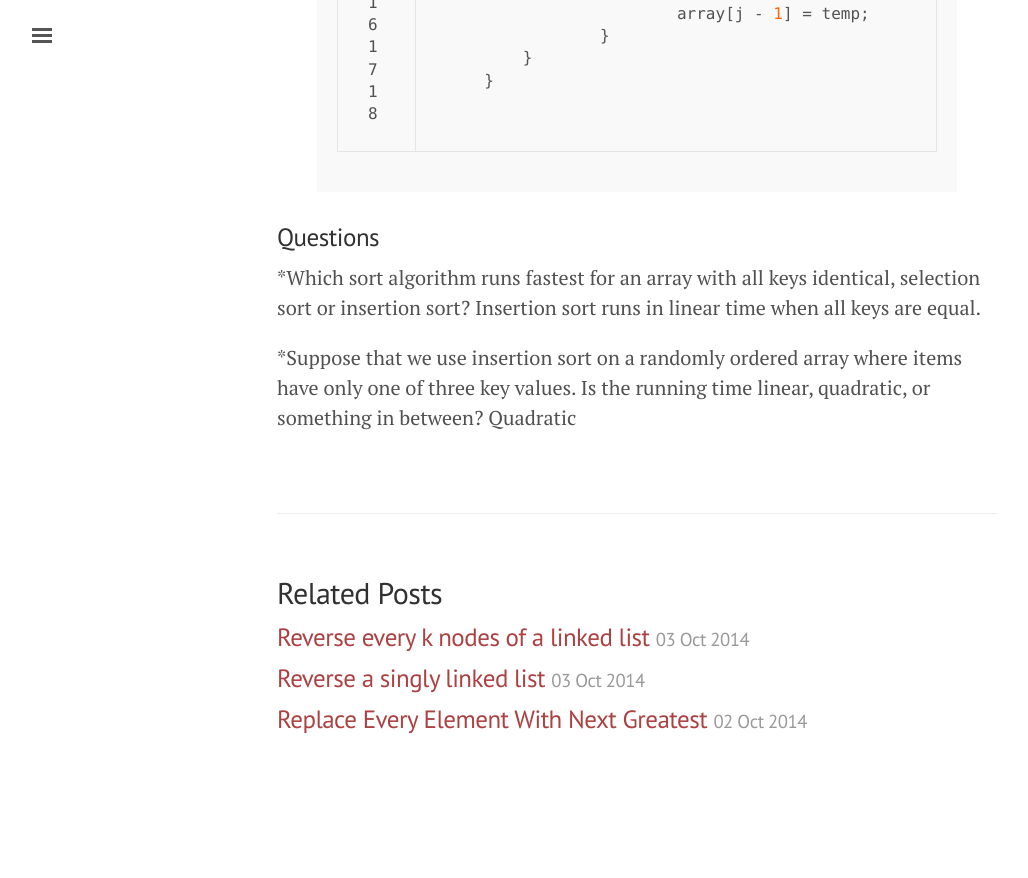
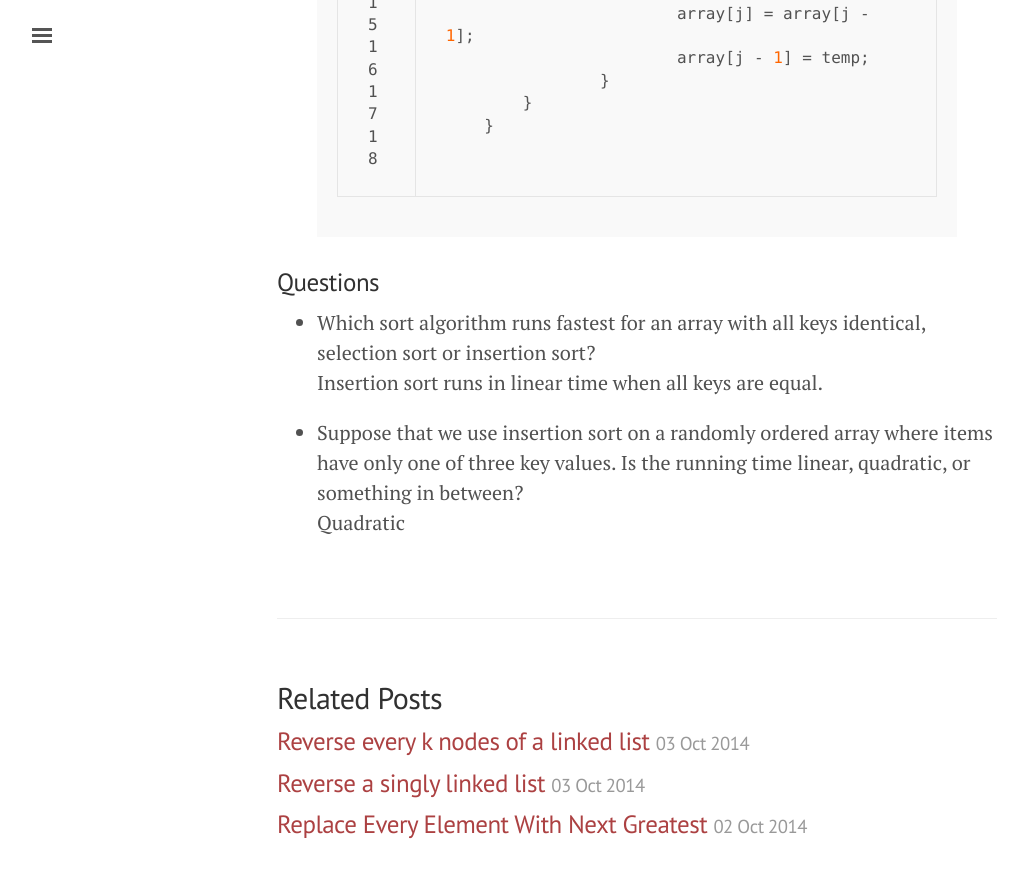
Before and after one commit to sureshsajja/sureshsajja.github.io, a Jekyll site: the page built from _posts/2012-07-07-insertion-sort.markdown, in a window 1280 px wide and 900 px high, scrolled down 2379 px. Shown: the top 878 px of the window, without its empty margins (3-1031 px from the left). Built offline with Jekyll 4.4.1, drawn with Linux system fonts in a browser that asks for light colours; comment, search, counter and statistics services are not loaded; before the commit the page ends 3174 px from its top, so only the background shows below that; some of the changed text lies outside the part shown.

Commit message:
insertion sort

```diff
--- a/_posts/2012-07-07-insertion-sort.markdown
+++ b/_posts/2012-07-07-insertion-sort.markdown
@@ -30,8 +30,8 @@
 No of swaps: ~n(n-1)/4
 
 **Example Code in Java**
+{% highlight java linenos %}
 
-    {% highlight java linenos %}
     public static void sort(int[] array) {
     	for (int i = 1; i < array.length; i++) {
     		for (int j = i; j > 0 && (array[j] < array[j - 1]); j--) {
@@ -85,8 +85,8 @@
 
 
 ### Questions
-*Which sort algorithm runs fastest for an array with all keys identical, selection sort or insertion sort?
+* Which sort algorithm runs fastest for an array with all keys identical, selection sort or insertion sort?
 Insertion sort runs in linear time when all keys are equal.
 
-*Suppose that we use insertion sort on a randomly ordered array where items have only one of three key values. Is the running time linear, quadratic, or something in between?
+* Suppose that we use insertion sort on a randomly ordered array where items have only one of three key values. Is the running time linear, quadratic, or something in between?
 Quadratic
```
